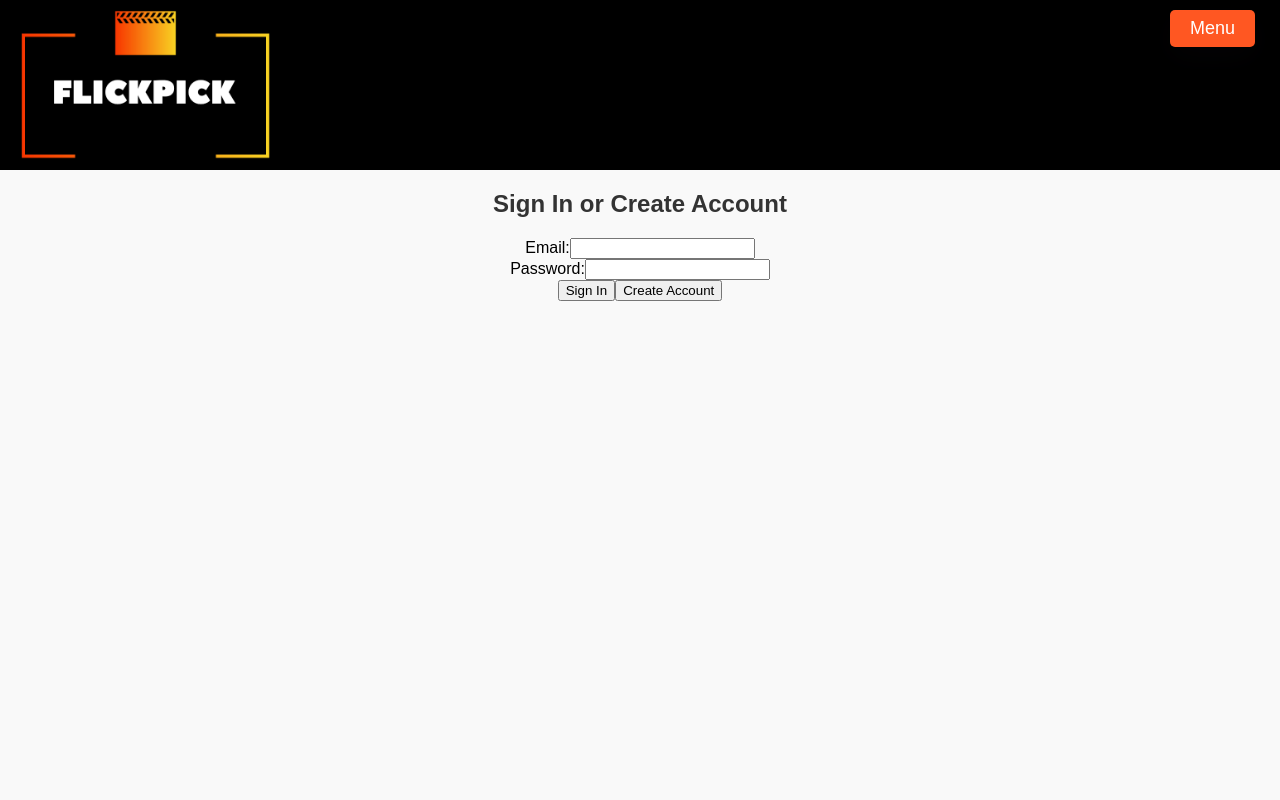
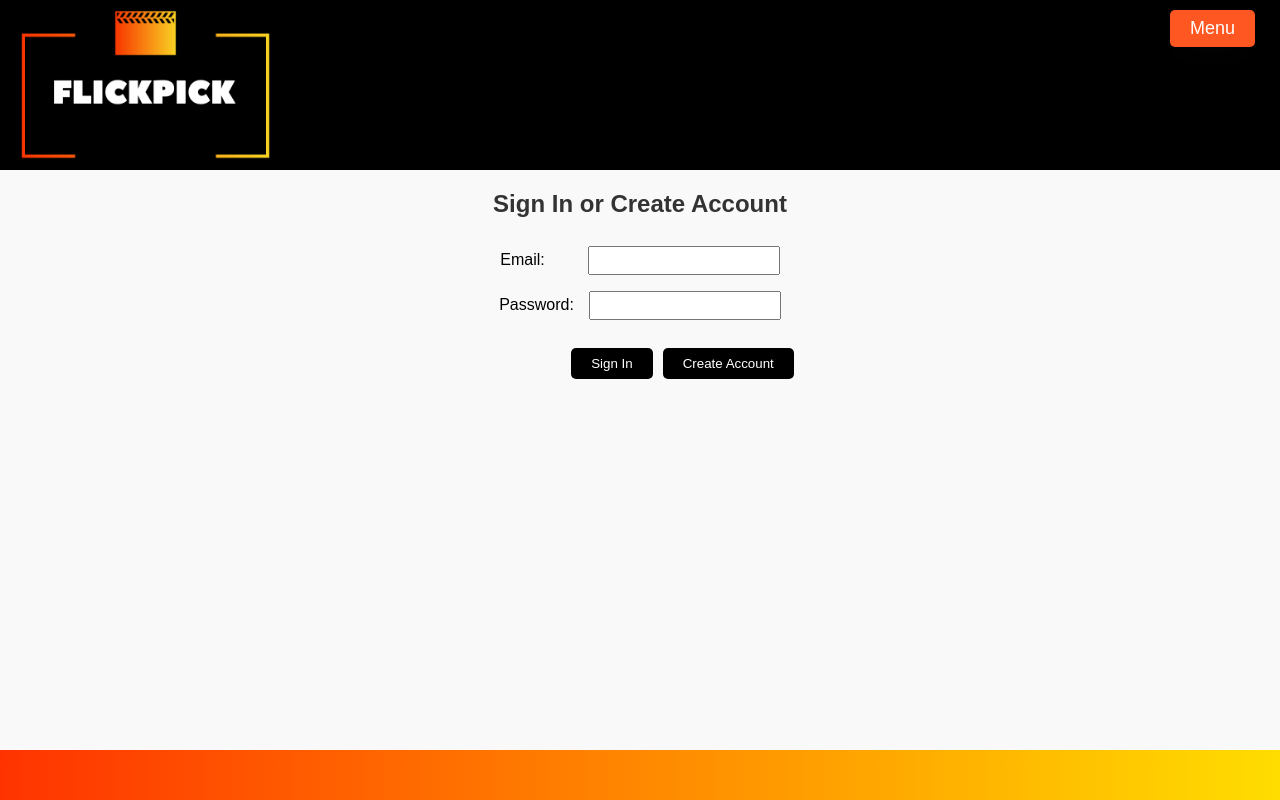
Before and after one commit to erinhurlburt/FlickPick, a React (Create React App) app in the folder flickpick/: page /signin in a window 1280 px wide. Built offline with nearby package versions, Linux system fonts and the light colour scheme.

Commit message:
small css updates, log-in page a little better

```diff
--- a/flickpick/src/App.css
+++ b/flickpick/src/App.css
@@ -1,5 +1,7 @@
 .App {
   text-align: center;
+  position: relative;
+  min-height: 100vh;
 }
 
 .App-logo {
@@ -84,3 +86,25 @@ li:hover {
   border-radius: 5px;
   margin-right: 20px;
 }
+
+.signout-button {
+  background: none !important;
+  border: none;
+  padding: 0 !important;
+  font-family: "Oswald", sans-serif;
+  font-size: 15px;
+  cursor: pointer;
+}
+
+.footer {
+  position: absolute;
+  left: 0;
+  bottom: 0;
+  margin-top: 10px;
+  width: 100%;
+  height: 50px;
+  background-color: red;
+  color: white;
+  text-align: center;
+  background-image: linear-gradient(to right, rgb(255, 51, 0), #ffdd00);
+}
--- a/flickpick/src/App.js
+++ b/flickpick/src/App.js
@@ -84,6 +84,9 @@ function App() {
         <Route path="/team" element={<Devs />} />
         <Route path="/faq" element={<FAQ />} /> */}
         </Routes>
+        <div class="footer">
+          <p></p>
+        </div>
       </div>
     </Router>
   );
--- a/flickpick/src/Views/HomeView/DropdownMenu.js
+++ b/flickpick/src/Views/HomeView/DropdownMenu.js
@@ -13,6 +13,7 @@ const DropdownMenu = ({ onLogout }) => {
         <li>Movie of the Day</li>
         <li>
           <button
+            className="signout-button"
             onClick={() => {
               onLogout();
               navigate("/signin");
--- /dev/null
+++ b/flickpick/src/Views/SignInView/SignInView.css
@@ -0,0 +1,36 @@
+.signIn-button {
+  background-color: black;
+  color: white;
+  border: none;
+  border-radius: 5px;
+  padding: 8px 20px;
+  cursor: pointer;
+  margin-top: 20px;
+  margin-right: 10px;
+  margin-left: 85px;
+}
+
+.account-button {
+  background-color: black;
+  color: white;
+  border: none;
+  border-radius: 5px;
+  padding: 8px 20px;
+  cursor: pointer;
+}
+
+input[type="email"] {
+  width: 15%;
+  padding: 5px 20px;
+  margin: 8px 0;
+  box-sizing: border-box;
+  margin-left: 43px;
+}
+
+input[type="password"] {
+  width: 15%;
+  padding: 5px 20px;
+  margin: 8px 0;
+  box-sizing: border-box;
+  margin-left: 15px;
+}
--- a/flickpick/src/Views/SignInView/SignInView.js
+++ b/flickpick/src/Views/SignInView/SignInView.js
@@ -1,16 +1,18 @@
-import React, { useState } from 'react';
-import firebase from 'firebase/compat/app';
-import 'firebase/compat/auth';
+import React, { useState } from "react";
+import firebase from "firebase/compat/app";
+import "firebase/compat/auth";
+import "./SignInView.css";
 
 export function SignInView({ onSignIn }) {
-
-    const [email, setEmail] = useState('');
-    const [password, setPassword] = useState('');
+  const [email, setEmail] = useState("");
+  const [password, setPassword] = useState("");
   const [error, setError] = useState(null);
 
   const handleSignIn = async () => {
     try {
-            const userCredential = await firebase.auth().signInWithEmailAndPassword(email, password);
+      const userCredential = await firebase
+        .auth()
+        .signInWithEmailAndPassword(email, password);
       onSignIn(userCredential.user);
     } catch (error) {
       setError(error.message);
@@ -19,7 +21,9 @@ export function SignInView({ onSignIn }) {
 
   const handleSignUp = async () => {
     try {
-            const userCredential = await firebase.auth().createUserWithEmailAndPassword(email, password);
+      const userCredential = await firebase
+        .auth()
+        .createUserWithEmailAndPassword(email, password);
       onSignIn(userCredential.user);
     } catch (error) {
       setError(error.message);
@@ -31,19 +35,31 @@ export function SignInView({ onSignIn }) {
       <h2>Sign In or Create Account</h2>
       <div>
         <label>Email:</label>
-                <input type="email" value={email} onChange={(e) => setEmail(e.target.value)} />
+        <input
+          type="email"
+          value={email}
+          onChange={(e) => setEmail(e.target.value)}
+        />
       </div>
       <div>
         <label>Password:</label>
-                <input type="password" value={password} onChange={(e) => setPassword(e.target.value)} />
+        <input
+          type="password"
+          value={password}
+          onChange={(e) => setPassword(e.target.value)}
+        />
       </div>
       <div>
-                <button onClick={handleSignIn}>Sign In</button>
-                <button onClick={handleSignUp}>Create Account</button>
+        <button className="signIn-button" onClick={handleSignIn}>
+          Sign In
+        </button>
+        <button className="account-button" onClick={handleSignUp}>
+          Create Account
+        </button>
       </div>
       {error && <p>{error}</p>}
     </div>
   );
-};
+}
 
 export default SignInView;
```
Lines whose indentation alone changed are shown as unchanged.
